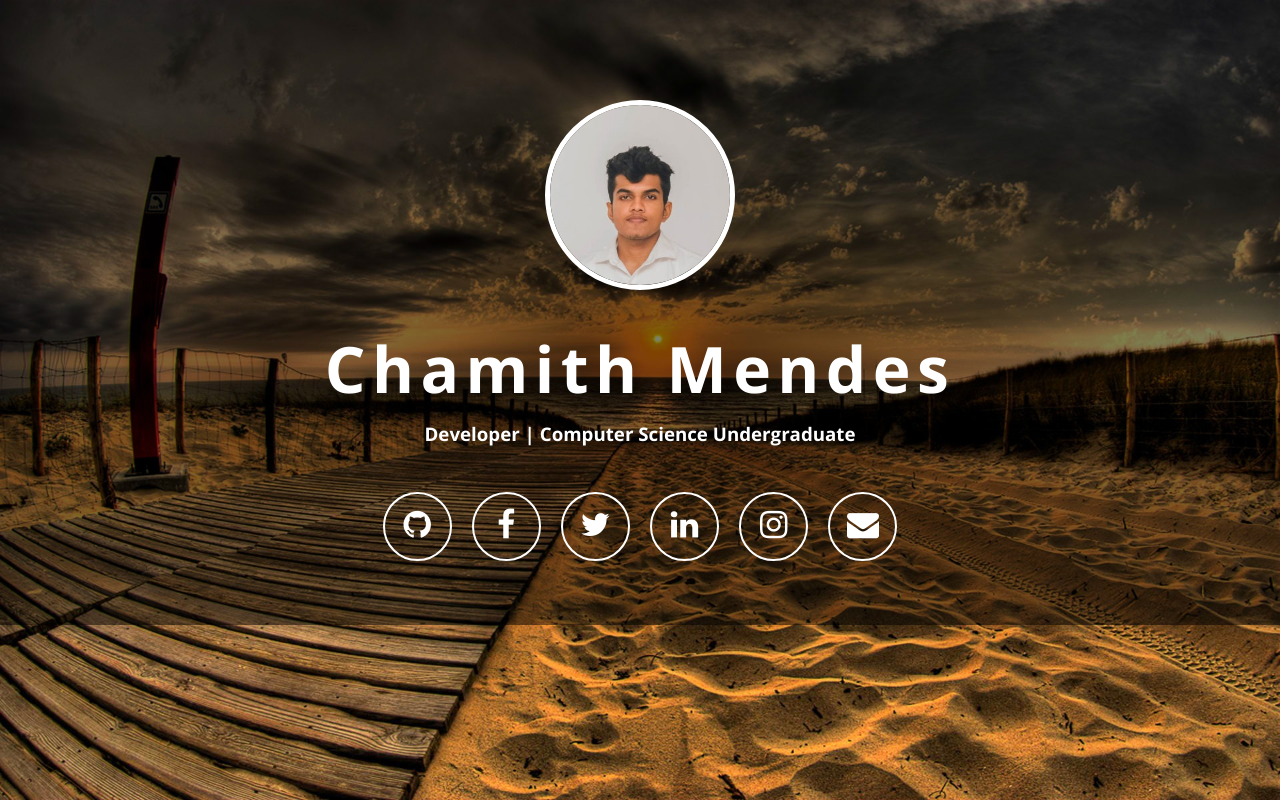
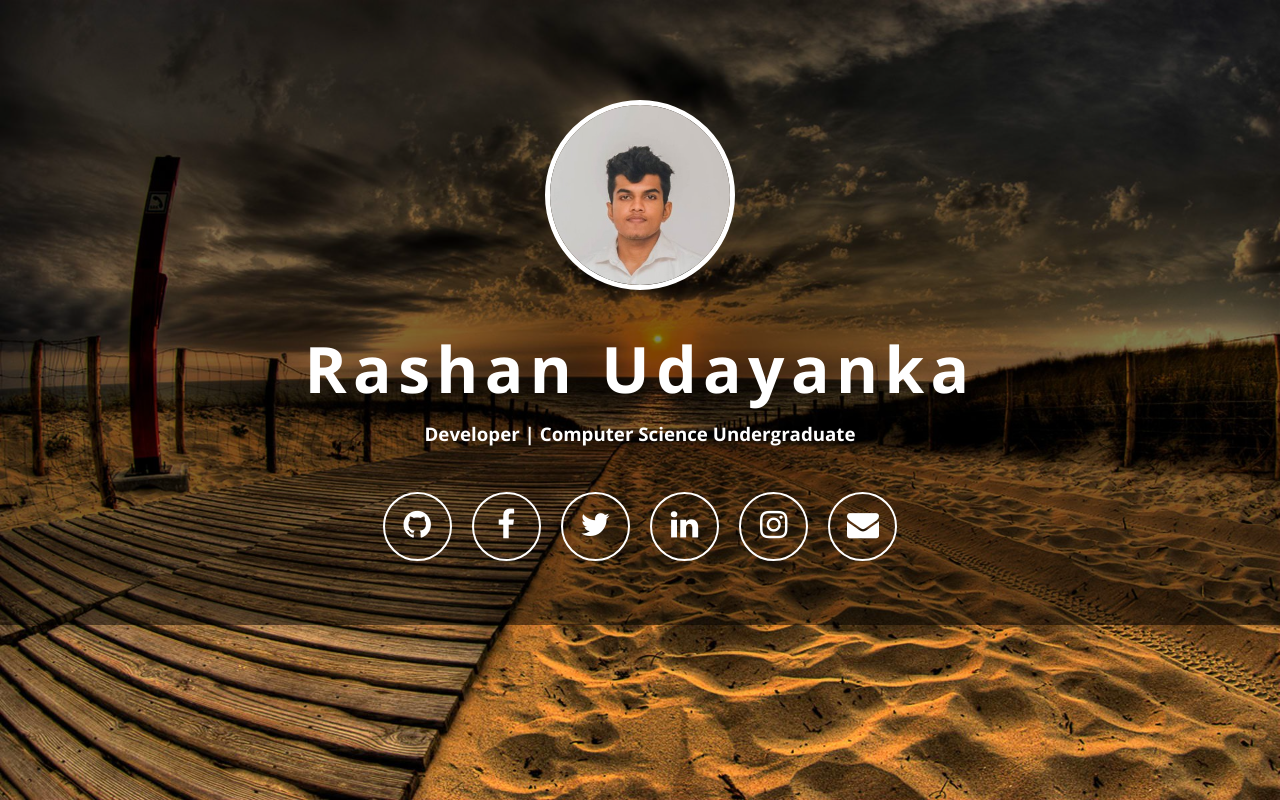
Before and after one commit to KWRUdayanka/kwrudayanka.github.io, a plain HTML site: page udayanka/index.html in a window 1280 px wide. Drawn offline with nearby package versions, Linux system fonts and the light colour scheme.

Commit message:
Update index.html

```diff
--- a/udayanka/index.html
+++ b/udayanka/index.html
@@ -35,7 +35,7 @@
                 <img src="imgs/rashan.jpg" id="avatar">
 
 
-            <h1>Chamith Mendes</h1>
+            <h1>Rashan Udayanka</h1>
             <h3>Developer |  Computer Science Undergraduate</h3>
 
                 <ul>
```
